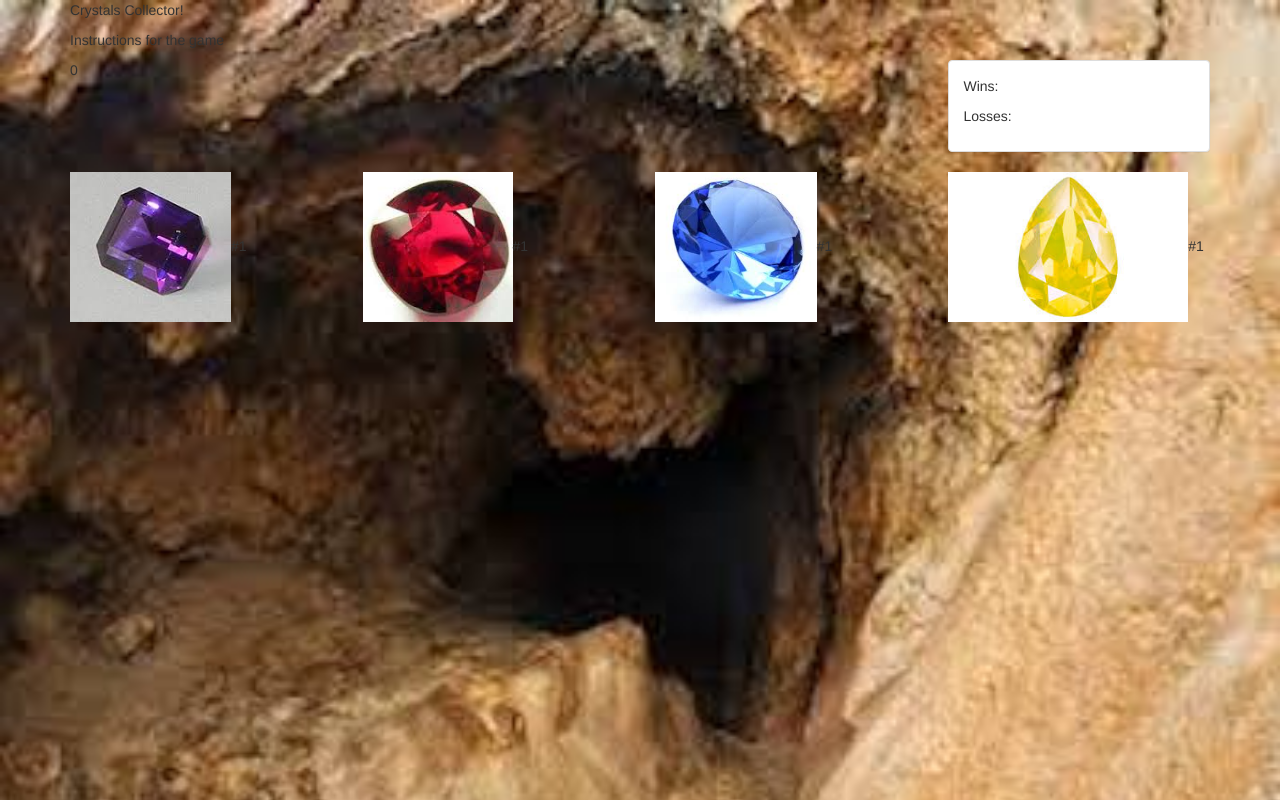
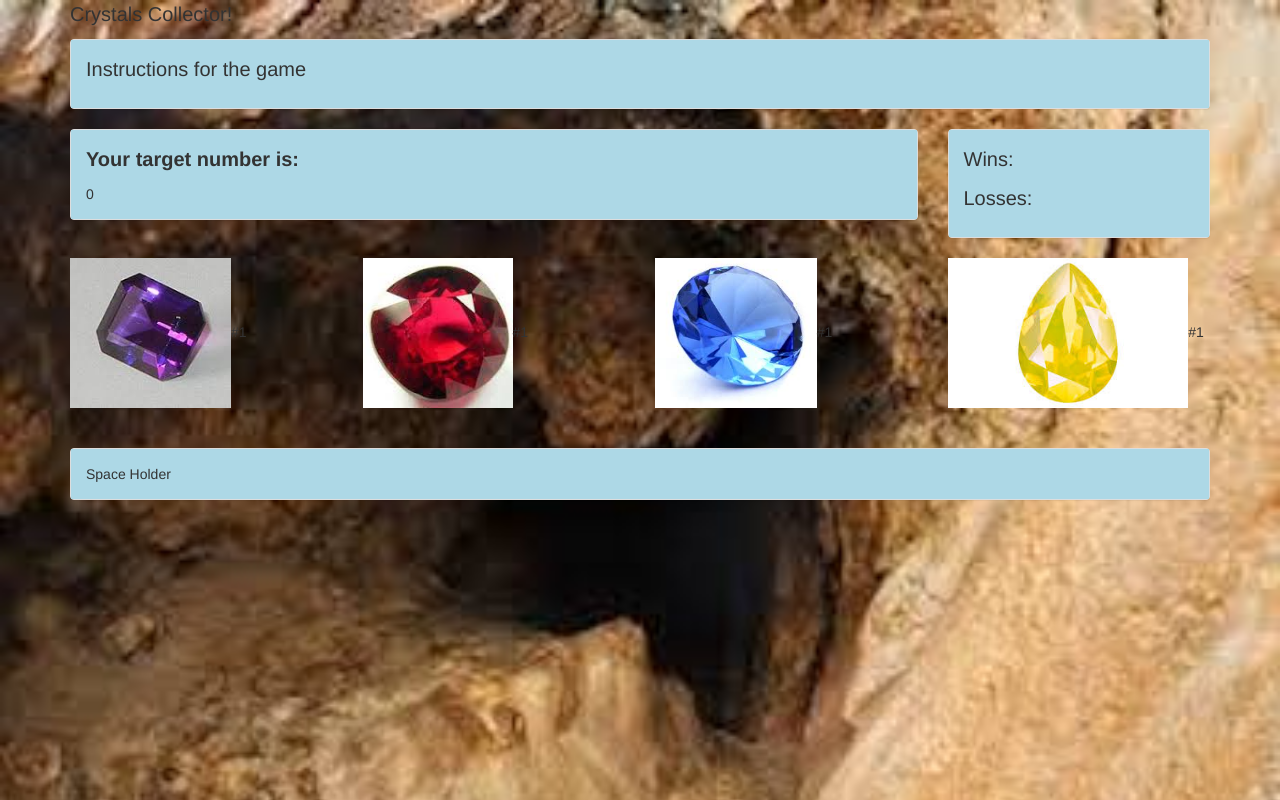
Before and after one commit to Chickendish/week-4-game, a plain HTML site: page index.html in a window 1280 px wide. Drawn offline with nearby package versions, Linux system fonts and the light colour scheme.

Commit message:
set up the game pieces and board, changed size of font

```diff
--- a/assets/css/style.css
+++ b/assets/css/style.css
@@ -16,3 +16,11 @@ img.bg {
 img.gamePiece {
   max-height: 150px;
 }
+
+.panel-body {
+  background-color: LightBlue;
+}
+p {
+  font-size: 20px;
+  font-style: bold;
+}
--- a/index.html
+++ b/index.html
@@ -18,12 +18,21 @@
 	</div>
 	<div class="row" class="instructions">
 		<div class="col-md-12">
-			<p>Instructions for the game</p>
+		<div class="panel panel-default">
+			<div class="panel-body">
+				<p>Instructions for the game</p>
+			</div>
+		</div>
 		</div>
 	</div>
 	<div class="row" class="scoring">
 		<div class="col-md-9">
-			<span id="targetNumber">0</span>
+			<div class="panel panel-default">
+				<div class="panel-body">
+					<p><b>Your target number is:</b></p>
+					<span id="targetNumber">0</span>
+				</div>
+			</div>
 		</div>
 		<div class="col-md-3">
 			<div class="panel panel-default">
@@ -48,6 +57,15 @@
 			<img src="assets/images/yellowCrystal.jpeg" class="gamePiece" id="crystal-4">#1
 		</div>
 	</div>
+	<br>
+	<br>
+	<div class="row" class="tally">
+		<div class="col-md-12">
+			<div class="panel panel-default">
+				<div class="panel-body"><span>Space Holder</span></div>
+			</div>
+		</div>
+	</div>
 </div>
 <!-- jquery script from google cdn -->
 <script src="https://ajax.googleapis.com/ajax/libs/jquery/3.2.1/jquery.min.js"></script>
```
